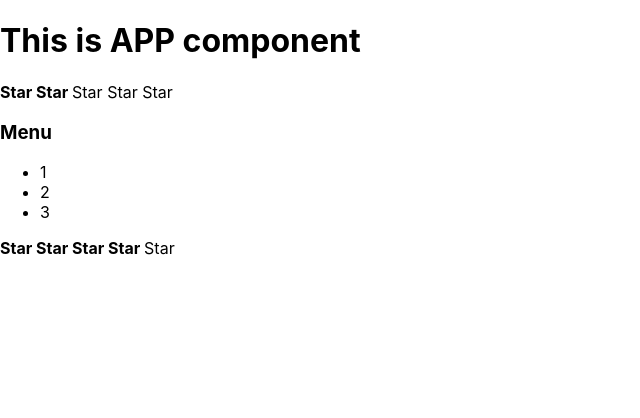
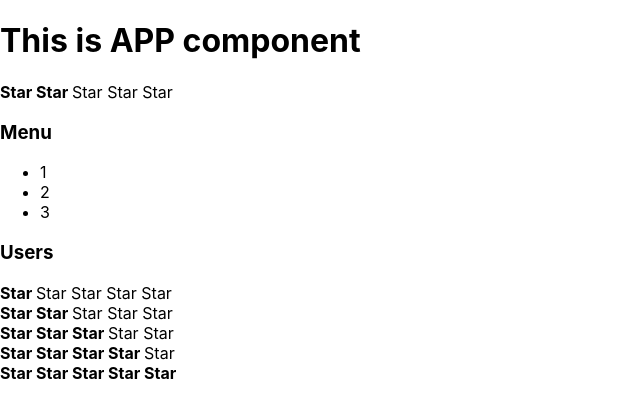
Before and after one commit to IvanShirykhalov/RK, a React (Create React App) app: page / in a window 1280 px wide. Shown: the top 418 px of the page, without its empty margins (0-640 px from the left). Built offline with nearby package versions, Linux system fonts and the light colour scheme.

Commit message:
conditionalRendering

```diff
--- a/src/App.tsx
+++ b/src/App.tsx
@@ -9,8 +9,13 @@
         <div>
             <PageTitle title={'This is APP component'}/>
             <Rating value={2}/>
-            <Accordion title={'Menu'}/>
+            <Accordion title={'Menu'} collapsed={false}/>
+            <Accordion title={'Users'} collapsed={true}/>
+            <Rating value={1}/>
+            <Rating value={2}/>
+            <Rating value={3}/>
             <Rating value={4}/>
+            <Rating value={5}/>
         </div>
     );
 }
--- a/src/components/Accordion/Accordion.tsx
+++ b/src/components/Accordion/Accordion.tsx
@@ -4,13 +4,15 @@
 
 type AccordionPropsType = {
     title: string
+    collapsed: boolean
 }
 
 export function Accordion(props: AccordionPropsType) {
     return (
         <div>
             <AccordionTitle title={props.title}/>
-            <AccordionBody/>
+            {/*{props.collapsed ? '' : <AccordionBody/>}*/}
+            {!props.collapsed && <AccordionBody/>}
         </div>
     )
 }
--- a/src/components/Rating/Rating.tsx
+++ b/src/components/Rating/Rating.tsx
@@ -2,61 +2,19 @@
 import {Star} from "./Star";
 
 type RatingPropsType = {
-    value: number
+    value: 0 | 1 | 2 | 3 | 4 | 5
 }
 
 export function Rating(props: RatingPropsType) {
 
-    if (props.value === 1) {
-        return <div>
-            <Star selected={true}/>
-            <Star selected={false}/>
-            <Star selected={false}/>
-            <Star selected={false}/>
-            <Star selected={false}/>
+
+    return (
+        <div>
+            <Star selected={props.value > 0}/>
+            <Star selected={props.value > 1}/>
+            <Star selected={props.value > 2}/>
+            <Star selected={props.value > 3}/>
+            <Star selected={props.value > 4}/>
         </div>
-    }
-    if (props.value === 2) {
-        return <div>
-            <Star selected={true}/>
-            <Star selected={true}/>
-            <Star selected={false}/>
-            <Star selected={false}/>
-            <Star selected={false}/>
-        </div>
-    }
-    if (props.value === 3) {
-        return <div>
-            <Star selected={true}/>
-            <Star selected={true}/>
-            <Star selected={true}/>
-            <Star selected={false}/>
-            <Star selected={false}/>
-        </div>
-    }
-    if (props.value === 4) {
-        return <div>
-            <Star selected={true}/>
-            <Star selected={true}/>
-            <Star selected={true}/>
-            <Star selected={true}/>
-            <Star selected={false}/>
-        </div>
-    }
-    if (props.value === 5) {
-        return <div>
-            <Star selected={true}/>
-            <Star selected={true}/>
-            <Star selected={true}/>
-            <Star selected={true}/>
-            <Star selected={true}/>
-        </div>
-    }
-    return <div>
-        <Star selected={false}/>
-        <Star selected={false}/>
-        <Star selected={false}/>
-        <Star selected={false}/>
-        <Star selected={false}/>
-    </div>
+    )
 }
```
